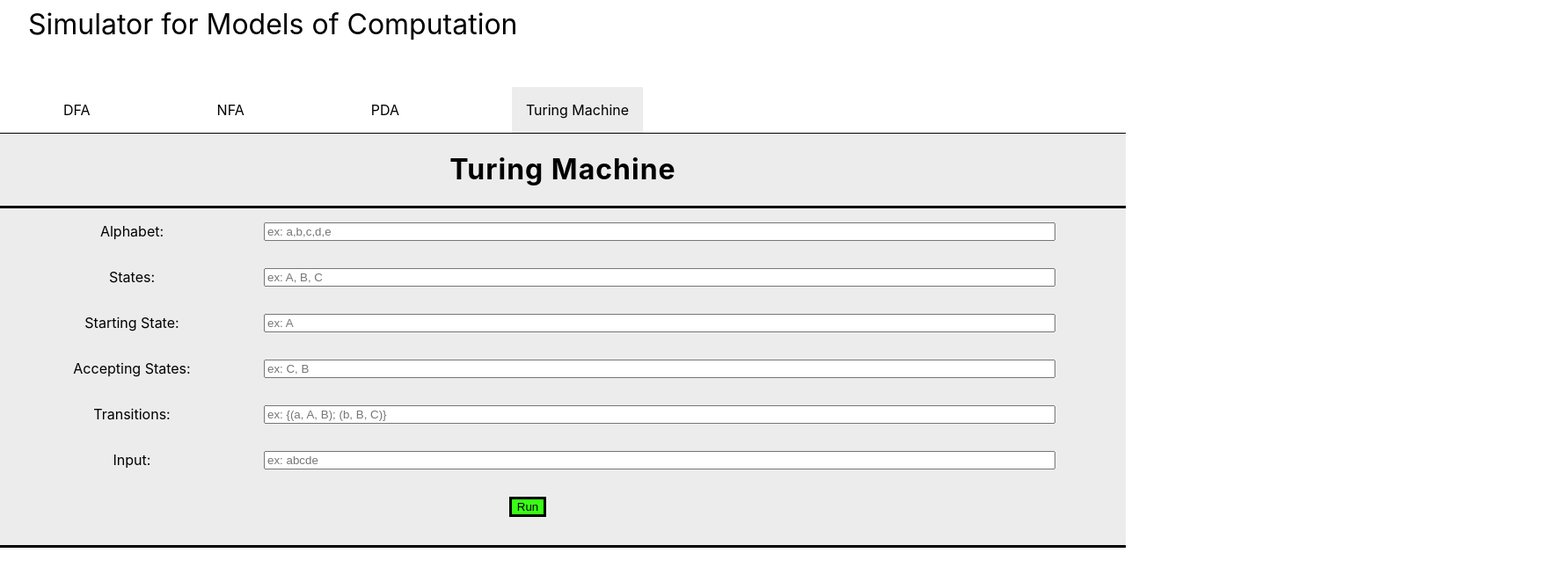
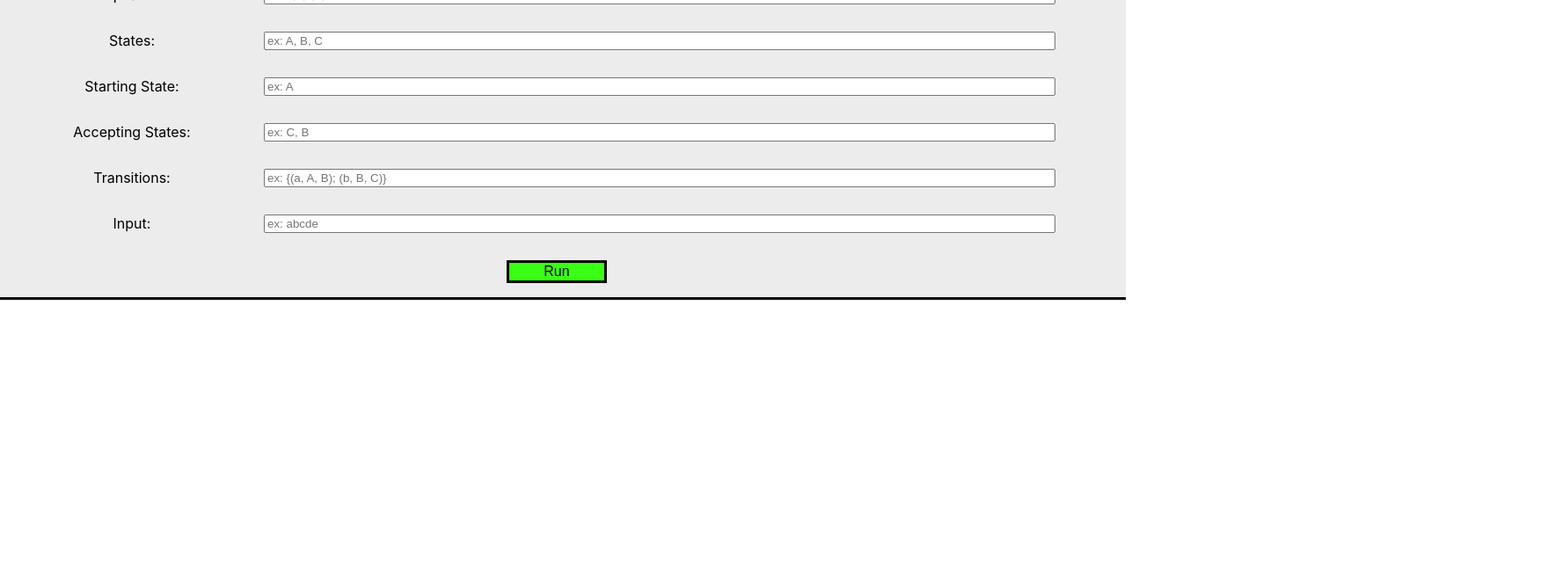
Before and after one commit to AndrewKnotts/ModelsOfCompSimulator, a React (Create React App) app in the folder client/: page /Turing in a window 1280 px wide. Shown: the top 662 px of the page at 88% size, 1776 px wide, since content can reach past the window. Built offline with nearby package versions, Linux system fonts and the light colour scheme.

Commit message:
Inputs save to local storage and now tracks page

```diff
--- a/client/src/App.js
+++ b/client/src/App.js
@@ -16,7 +16,7 @@ function App() {
           <Route path="/DFA" element={<DFA />} />
           <Route path="/NFA" element={<NFA />} />
           <Route path="/PDA" element={<PDA />} />
-          <Route path="/Turing" element={<Turing />} />
+          <Route path="/TuringMachine" element={<Turing />} />
         </Routes>
         <InputArea />
         <Graph />
--- a/client/src/components/input/InputArea.css
+++ b/client/src/components/input/InputArea.css
@@ -2,6 +2,7 @@
   padding-top: 1rem;
   background-color: #ececec;
   border-bottom: solid;
+  align-items: center;
 }
 
 .formGroup {
@@ -13,6 +14,7 @@ input[type="text"] {
   float: right;
   left: 10rem;
   width: 75%;
+  flex-wrap: wrap;
 }
 
 input[type="submit"] {
@@ -20,6 +22,12 @@ input[type="submit"] {
   text-decoration: none;
   cursor: pointer;
   border: solid;
+  width: 9.5%;
+  display: block;
+  padding: 14px, 28px;
+  font-size: 16px;
+  cursor: pointer;
+  text-align: center;
 }
 
 #form {
@@ -28,4 +36,10 @@ input[type="submit"] {
   padding-right: 5rem;
   flex-direction: column;
   align-items: center;
+  flex-wrap: wrap;
 }
+
+.btnGroup {
+  transform: translateX(48%);
+  padding-bottom: 1rem;
+}
--- a/client/src/components/input/InputArea.js
+++ b/client/src/components/input/InputArea.js
@@ -1,24 +1,44 @@
 import React, { Component } from 'react'
 import './InputArea.css'
+import { page } from '../navbar/Navbar.js';
 
 export default class InputArea extends Component {
 
-
-    constructor() {
-        super();
+    constructor(props) {
+        super(props);
         this.state = {
-            alphabet: '',
-            states: '',
-            startingState: '',
-            acceptingStates: '',
-            transitions: '',
-            input: '',
+            alphabet: localStorage.getItem('alphabet'),
+            states: localStorage.getItem('states'),
+            startingState: localStorage.getItem('startingState'),
+            acceptingStates: localStorage.getItem('acceptingStates'),
+            transitions: localStorage.getItem('transitions'),
+            input: localStorage.getItem('input'),
         };
         this.handleChange = this.handleChange.bind(this);
     }
 
     handleChange(evt, field) {
         this.setState({ [field]: evt.target.value });
+        localStorage.setItem([field], evt.target.value);
+    }
+
+    handleSubmit(event) {
+
+        if (page === "DFA") {
+            console.log("Test1");
+        }
+        else if (page === "NFA") {
+            console.log("Test2");
+        }
+        else if (page === "PDA") {
+            console.log("Test3");
+        }
+        else if (page === "TuringMachine") {
+            console.log("Test4");
+        }
+
+        event.preventDefault()
+
     }
 
     render() {
@@ -52,8 +72,8 @@ export default class InputArea extends Component {
                         <label>Input:</label>
                         <input type="text" value={this.state.input} onChange={(event) => this.handleChange(event, "input")} name="input" placeholder="ex: abcde" />
                     </div>
-                    <div className='formGroup'>
-                        <input type="submit" value="Run" />
+                    <div className='btnGroup'>
+                        <input onClick={(event) => this.handleSubmit(event)} type="submit" value="Run" />
                     </div>
                 </form>
                 <h1>{this.state.alphabet}</h1>
--- a/client/src/components/navbar/Navbar.css
+++ b/client/src/components/navbar/Navbar.css
@@ -33,6 +33,9 @@ body {
   list-style: none;
   display: flex;
   gap: 7rem;
+  display: flex;
+  flex-wrap: wrap;
+  word-wrap: break-word;
 }
 
 .nav a {
--- a/client/src/components/navbar/Navbar.js
+++ b/client/src/components/navbar/Navbar.js
@@ -1,34 +1,39 @@
-import React, { Component } from 'react';
+import React, { Component, useState } from 'react';
 import './Navbar.css';
 import { useMatch, Link, useResolvedPath } from 'react-router-dom';
 
+var page = "DFA";
 
+function Navbar() {
 
+    function handleClick(currPage) {
+        page = currPage;
+    }
 
-export default class Navbar extends Component {
-    render() {
-        const path = window.location.pathname
     return (
         <nav className='nav'>
             <Link to="/" className='site-title'>Simulator for Models of Computation </Link>
             <ul>
-                    <CustomLink to="/DFA">DFA</CustomLink>
-                    <CustomLink to="/NFA">NFA</CustomLink>
-                    <CustomLink to="/PDA">PDA</CustomLink>
-                    <CustomLink to="/Turing">Turing Machine</CustomLink>
+                <CustomLink to="/DFA" onClick={() => { handleClick("DFA") }}>DFA</CustomLink>
+                <CustomLink to="/NFA" onClick={() => { handleClick("NFA") }}>NFA</CustomLink>
+                <CustomLink to="/PDA" onClick={() => { handleClick("PDA") }}>PDA</CustomLink>
+                <CustomLink to="/TuringMachine" onClick={() => { handleClick("TuringMachine") }}>Turing Machine</CustomLink>
             </ul>
         </nav>
     );
 }
-};
 
 //Function designed to keep track of the current computing style being used - updates in the navbar
-function CustomLink({ to, children, ...props }) {
+function CustomLink({ to, onClick, children, ...props }) {
     const resolvedPath = useResolvedPath(to)
     const isActive = useMatch({ path: resolvedPath.pathname, end: true })
     return (
         <li className={isActive ? "active" : ""}>
-            <Link to={to} {...props}>{children}</Link>
+            <Link to={to} {...props} onClick={onClick} >{children}</Link>
         </li>
     )
-}
+};
+
+export default Navbar;
+
+export { page };
```
Lines whose indentation alone changed are shown as unchanged.
